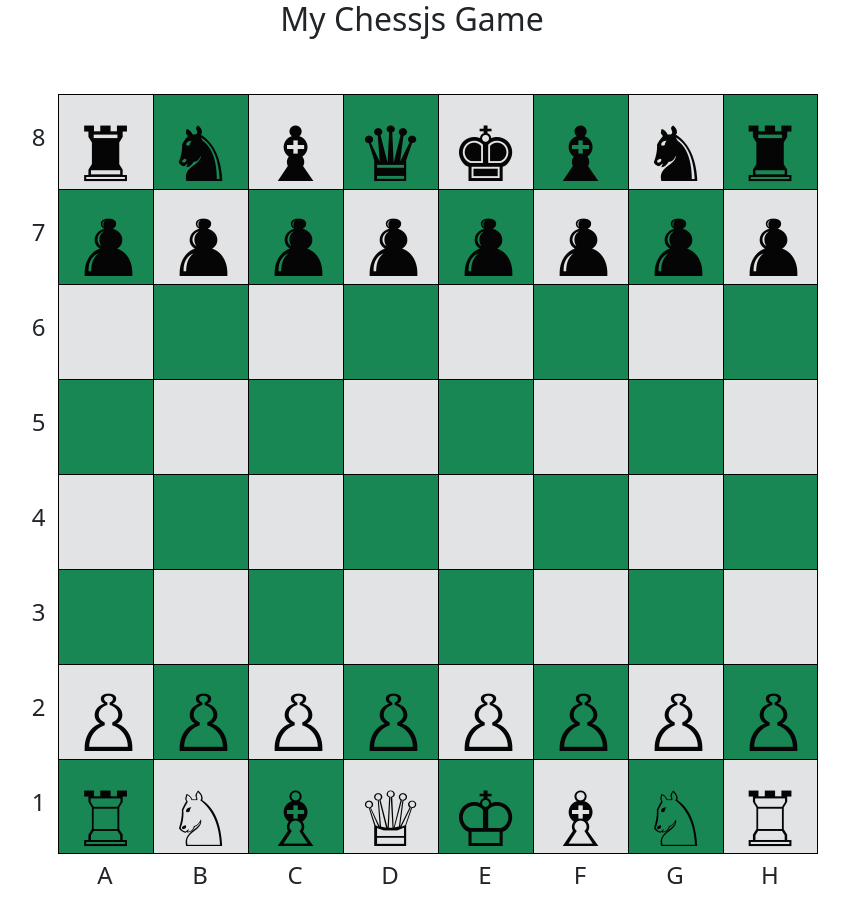
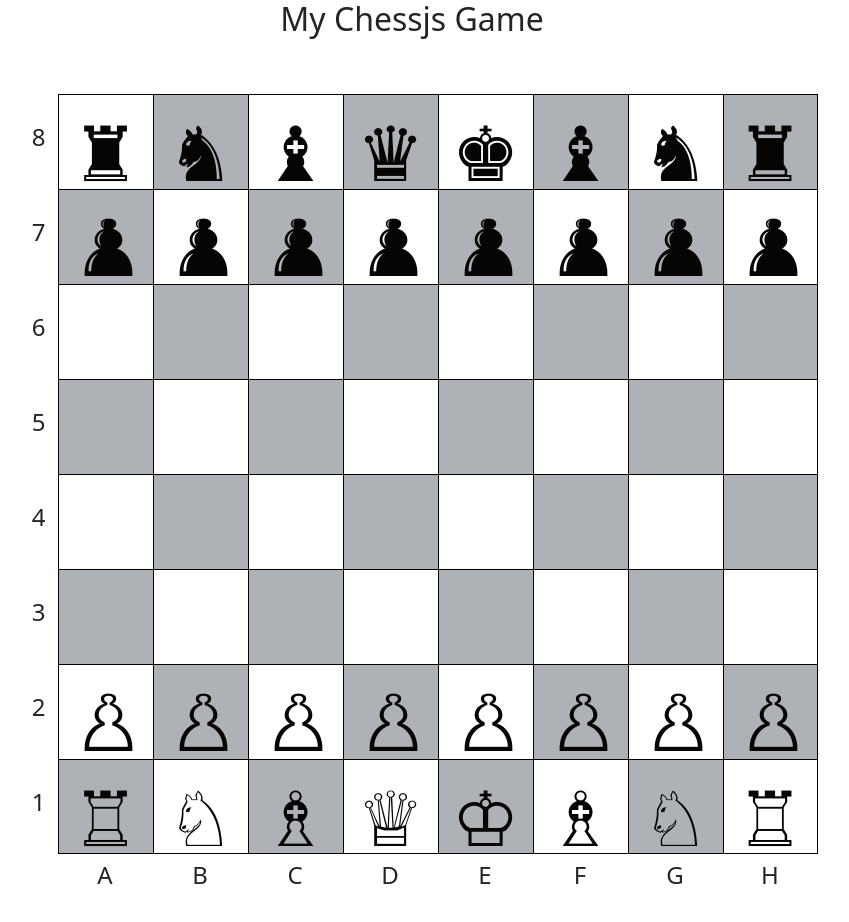
Before and after one commit to KTNguyen04/Chessjs, a plain HTML site: page index.html in a window 1280 px wide. Shown: the whole page, without its empty margins (228-1077 px from the left). Drawn offline with nearby package versions, Linux system fonts and the light colour scheme.

Commit message:
#1 finish move

```diff
--- a/index.html
+++ b/index.html
@@ -25,25 +25,25 @@
             <div class="row-index-8 col-1">
                 <h4>8</h4>
             </div>
-            <div class="board-col-A col-1 bg-secondary-subtle cell ">
+            <div class="board-col-A col-1  cell " id="we">
             </div>
-            <div class="board-col-B col-1 bg-success cell">
+            <div class="board-col-B col-1  cell">
             </div>
-            <div class="board-col-C col-1 bg-secondary-subtle cell">
+            <div class="board-col-C col-1  cell">
             </div>
-            <div class="board-col-D col-1 bg-success cell">
+            <div class="board-col-D col-1  cell">
 
             </div>
-            <div class="board-col-E col-1 bg-secondary-subtle cell">
+            <div class="board-col-E col-1  cell">
 
             </div>
-            <div class="board-col-F col-1 bg-success cell">
+            <div class="board-col-F col-1  cell">
 
             </div>
-            <div class="board-col-G col-1 bg-secondary-subtle cell">
+            <div class="board-col-G col-1  cell">
 
             </div>
-            <div class="board-col-H col-1 bg-success cell">
+            <div class="board-col-H col-1  cell">
 
             </div>
 
@@ -52,28 +52,28 @@
             <div class="row-index-8 col-1">
                 <h4>7</h4>
             </div>
-            <div class="board-col-A col-1 bg-success cell ">
+            <div class="board-col-A col-1  cell ">
 
             </div>
-            <div class="board-col-B col-1 bg-secondary-subtle cell ">
+            <div class="board-col-B col-1  cell ">
 
             </div>
-            <div class="board-col-C col-1 bg-success cell">
+            <div class="board-col-C col-1  cell">
 
             </div>
-            <div class="board-col-D col-1 bg-secondary-subtle cell">
+            <div class="board-col-D col-1  cell">
 
             </div>
-            <div class="board-col-E col-1 bg-success cell">
+            <div class="board-col-E col-1  cell">
 
             </div>
-            <div class="board-col-F col-1 bg-secondary-subtle cell">
+            <div class="board-col-F col-1  cell">
 
             </div>
-            <div class="board-col-G col-1 bg-success cell">
+            <div class="board-col-G col-1  cell">
 
             </div>
-            <div class="board-col-H col-1 bg-secondary-subtle cell">
+            <div class="board-col-H col-1  cell">
 
             </div>
 
@@ -82,28 +82,28 @@
             <div class="row-index-8 col-1">
                 <h4>6</h4>
             </div>
-            <div class="board-col-A col-1 bg-secondary-subtle cell ">
+            <div class="board-col-A col-1  cell ">
 
             </div>
-            <div class="board-col-B col-1 bg-success cell">
+            <div class="board-col-B col-1  cell">
 
             </div>
-            <div class="board-col-C col-1 bg-secondary-subtle cell">
+            <div class="board-col-C col-1  cell">
 
             </div>
-            <div class="board-col-D col-1 bg-success cell">
+            <div class="board-col-D col-1  cell">
 
             </div>
-            <div class="board-col-E col-1 bg-secondary-subtle cell">
+            <div class="board-col-E col-1  cell">
 
             </div>
-            <div class="board-col-F col-1 bg-success cell">
+            <div class="board-col-F col-1  cell">
 
             </div>
-            <div class="board-col-G col-1 bg-secondary-subtle cell">
+            <div class="board-col-G col-1  cell">
 
             </div>
-            <div class="board-col-H col-1 bg-success cell">
+            <div class="board-col-H col-1  cell">
 
             </div>
 
@@ -112,28 +112,28 @@
             <div class="row-index-8 col-1">
                 <h4>5</h4>
             </div>
-            <div class="board-col-A col-1 bg-success cell ">
+            <div class="board-col-A col-1  cell ">
 
             </div>
-            <div class="board-col-B col-1 bg-secondary-subtle cell ">
+            <div class="board-col-B col-1  cell ">
 
             </div>
-            <div class="board-col-C col-1 bg-success cell">
+            <div class="board-col-C col-1  cell">
 
             </div>
-            <div class="board-col-D col-1 bg-secondary-subtle cell">
+            <div class="board-col-D col-1  cell">
 
             </div>
-            <div class="board-col-E col-1 bg-success cell">
+            <div class="board-col-E col-1  cell">
 
             </div>
-            <div class="board-col-F col-1 bg-secondary-subtle cell">
+            <div class="board-col-F col-1  cell">
 
             </div>
-            <div class="board-col-G col-1 bg-success cell">
+            <div class="board-col-G col-1  cell">
 
             </div>
-            <div class="board-col-H col-1 bg-secondary-subtle cell">
+            <div class="board-col-H col-1  cell">
 
             </div>
 
@@ -142,28 +142,28 @@
             <div class="row-index-8 col-1">
                 <h4>4</h4>
             </div>
-            <div class="board-col-A col-1 bg-secondary-subtle cell ">
+            <div class="board-col-A col-1  cell ">
 
             </div>
-            <div class="board-col-B col-1 bg-success cell">
+            <div class="board-col-B col-1  cell">
 
             </div>
-            <div class="board-col-C col-1 bg-secondary-subtle cell">
+            <div class="board-col-C col-1  cell">
 
             </div>
-            <div class="board-col-D col-1 bg-success cell">
+            <div class="board-col-D col-1  cell">
 
             </div>
-            <div class="board-col-E col-1 bg-secondary-subtle cell">
+            <div class="board-col-E col-1  cell">
 
             </div>
-            <div class="board-col-F col-1 bg-success cell">
+            <div class="board-col-F col-1  cell">
 
             </div>
-            <div class="board-col-G col-1 bg-secondary-subtle cell">
+            <div class="board-col-G col-1  cell">
 
             </div>
-            <div class="board-col-H col-1 bg-success cell">
+            <div class="board-col-H col-1  cell">
 
             </div>
 
@@ -172,28 +172,28 @@
             <div class="row-index-8 col-1">
                 <h4>3</h4>
             </div>
-            <div class="board-col-A col-1 bg-success cell ">
+            <div class="board-col-A col-1  cell ">
 
             </div>
-            <div class="board-col-B col-1 bg-secondary-subtle cell ">
+            <div class="board-col-B col-1  cell ">
 
             </div>
-            <div class="board-col-C col-1 bg-success cell">
+            <div class="board-col-C col-1  cell">
 
             </div>
-            <div class="board-col-D col-1 bg-secondary-subtle cell">
+            <div class="board-col-D col-1  cell">
 
             </div>
-            <div class="board-col-E col-1 bg-success cell">
+            <div class="board-col-E col-1  cell">
 
             </div>
-            <div class="board-col-F col-1 bg-secondary-subtle cell">
+            <div class="board-col-F col-1  cell">
 
             </div>
-            <div class="board-col-G col-1 bg-success cell">
+            <div class="board-col-G col-1  cell">
 
             </div>
-            <div class="board-col-H col-1 bg-secondary-subtle cell">
+            <div class="board-col-H col-1  cell">
 
             </div>
 
@@ -202,27 +202,27 @@
             <div class="row-index-8 col-1">
                 <h4>2</h4>
             </div>
-            <div class="board-col-A col-1 bg-secondary-subtle cell ">
+            <div class="board-col-A col-1  cell ">
             </div>
-            <div class="board-col-B col-1 bg-success cell">
+            <div class="board-col-B col-1  cell">
 
             </div>
-            <div class="board-col-C col-1 bg-secondary-subtle cell">
+            <div class="board-col-C col-1  cell">
 
             </div>
-            <div class="board-col-D col-1 bg-success cell">
+            <div class="board-col-D col-1  cell">
 
             </div>
-            <div class="board-col-E col-1 bg-secondary-subtle cell">
+            <div class="board-col-E col-1  cell">
 
             </div>
-            <div class="board-col-F col-1 bg-success cell">
+            <div class="board-col-F col-1  cell">
 
             </div>
-            <div class="board-col-G col-1 bg-secondary-subtle cell">
+            <div class="board-col-G col-1  cell">
 
             </div>
-            <div class="board-col-H col-1 bg-success cell">
+            <div class="board-col-H col-1  cell">
 
             </div>
 
@@ -231,21 +231,21 @@
             <div class="row-index-8 col-1">
                 <h4>1</h4>
             </div>
-            <div class="board-col-A col-1 bg-success cell ">
+            <div class="board-col-A col-1  cell ">
             </div>
-            <div class="board-col-B col-1 bg-secondary-subtle cell ">
+            <div class="board-col-B col-1  cell ">
             </div>
-            <div class="board-col-C col-1 bg-success cell">
+            <div class="board-col-C col-1  cell">
             </div>
-            <div class="board-col-D col-1 bg-secondary-subtle cell">
+            <div class="board-col-D col-1  cell">
             </div>
-            <div class="board-col-E col-1 bg-success cell">
+            <div class="board-col-E col-1  cell">
             </div>
-            <div class="board-col-F col-1 bg-secondary-subtle cell">
+            <div class="board-col-F col-1  cell">
             </div>
-            <div class="board-col-G col-1 bg-success cell">
+            <div class="board-col-G col-1  cell">
             </div>
-            <div class="board-col-H col-1 bg-secondary-subtle cell">
+            <div class="board-col-H col-1  cell">
             </div>
 
         </div>
--- a/style.css
+++ b/style.css
@@ -36,3 +36,17 @@ div[class*="index"] {
   cursor: grabbing;
   user-select: none;
 }
+
+.row:nth-child(odd) .cell:nth-child(odd),
+.row:nth-child(even) .cell:nth-child(even) {
+  background-color: #aeb2b6;
+}
+
+.row:nth-child(odd) .cell:nth-child(odd):hover,
+.row:nth-child(even) .cell:nth-child(even):hover {
+  background-color: #999fa4;
+}
+.row:nth-child(odd) .cell:nth-child(even):hover,
+.row:nth-child(even) .cell:nth-child(odd):hover {
+  background-color: #e8e8e8;
+}
```
Also changed, not shown: script.js (+49 -7 lines).
